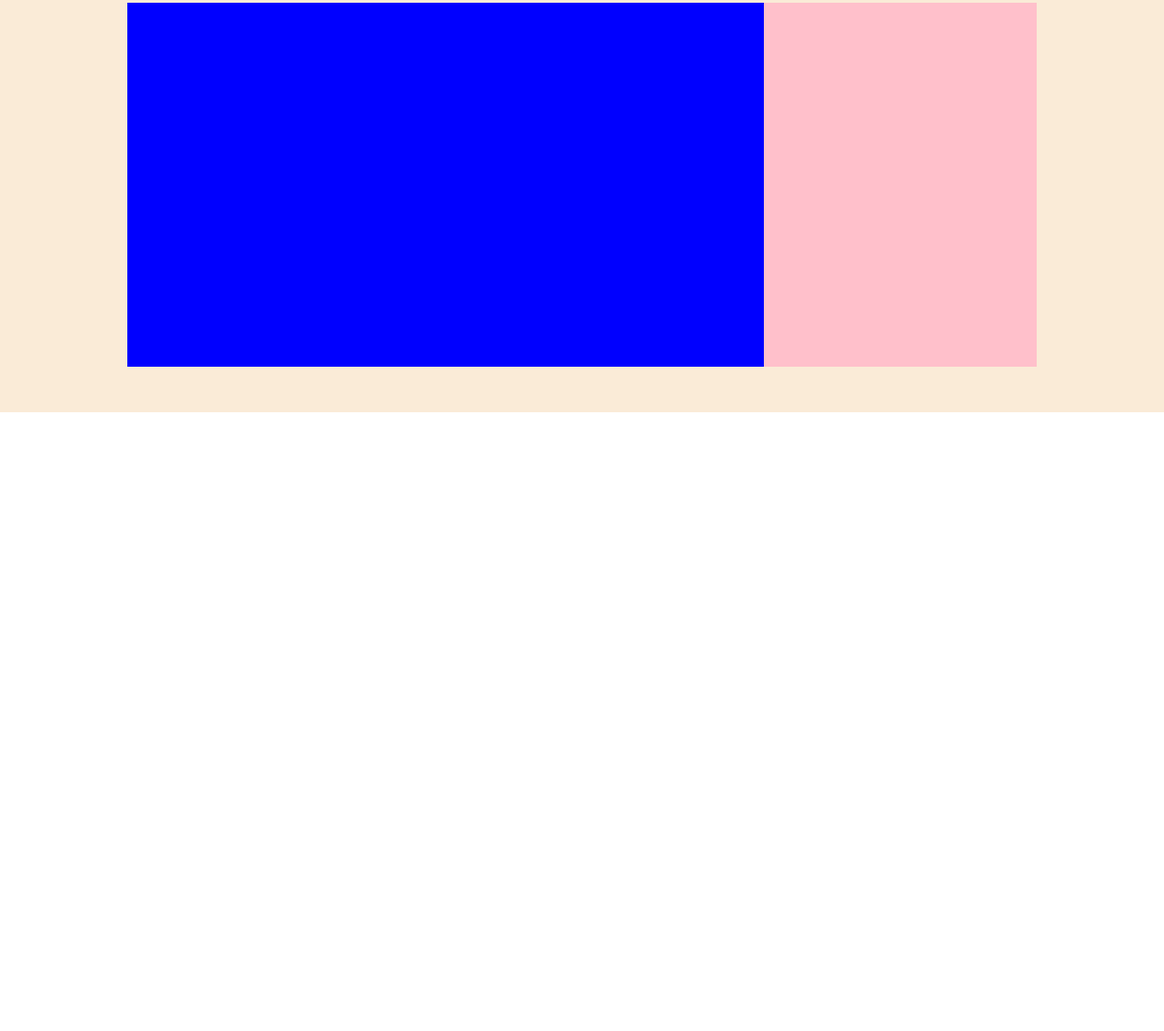
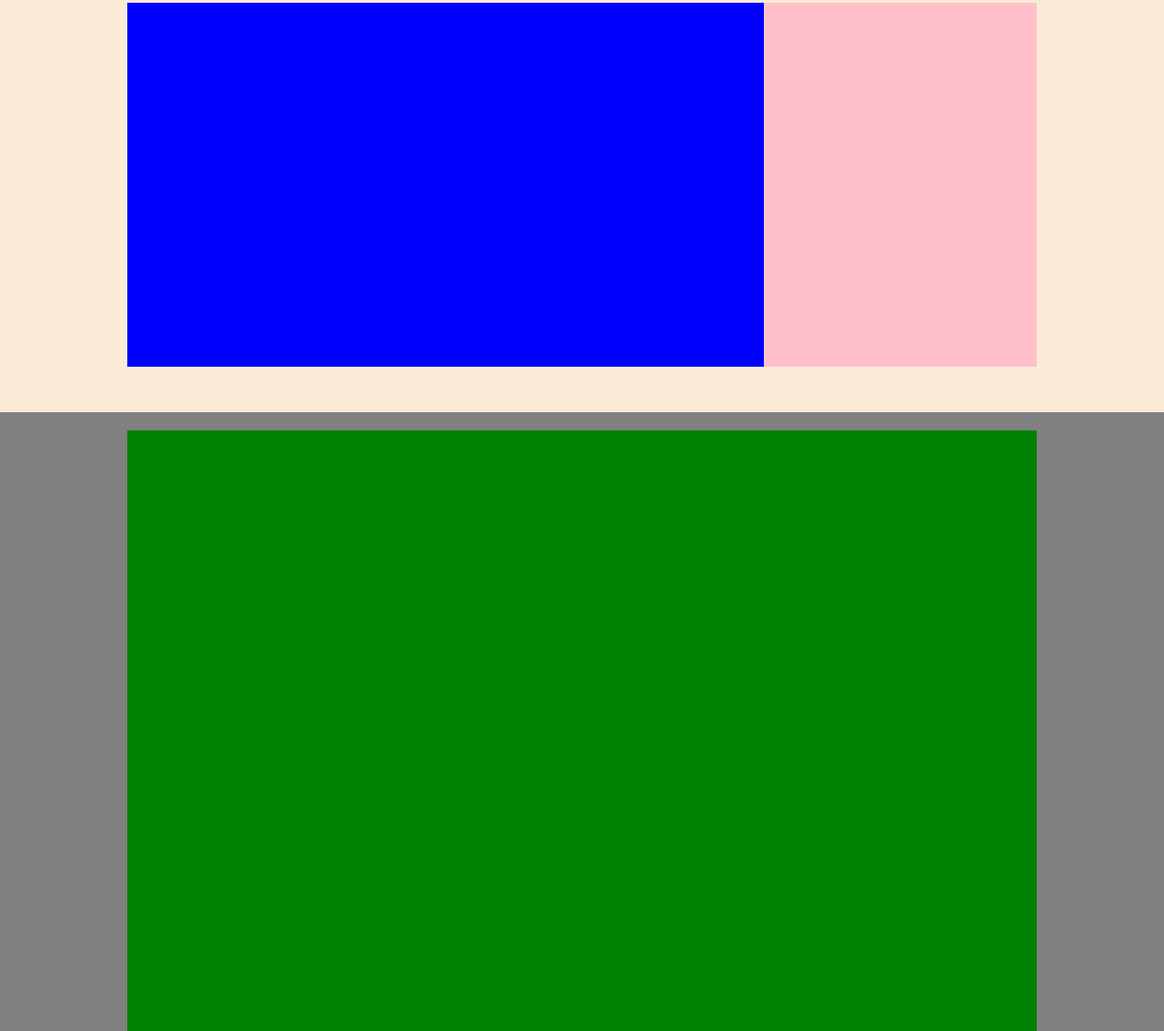
Before and after one commit to gennaroderosa10/htmlcss-struttura-discord, a plain HTML site: page index.html in a window 1280 px wide. Shown: the part 1547-2680 px from the top of the page at 91% size. Before the commit the page ends 2000 px from the top, so only its background shows below. Drawn offline with Linux system fonts and the light colour scheme.

Commit message:
feat: fine sezione 5

```diff
--- a/css/style.css
+++ b/css/style.css
@@ -44,6 +44,10 @@ li {
 
 .bg-grey {
     background-color: grey;
+}
+
+.bg-green {
+    background-color: green;
 }
 
 .min-h-500 {
@@ -113,10 +117,7 @@ li {
     min-height: 400px;
 }
 
-.sezione1bis {
-    min-height: 400px;
-    max-width: 500px;
-}
+
 
 .div-sec-1 {
     min-width: 800px;
@@ -162,3 +163,8 @@ li {
 .sezione2-bis {
     flex-direction: row-reverse;
 }
+
+.sezione-4 {
+    min-height: 800px;
+    max-width: 1000px;
+}
--- a/index.html
+++ b/index.html
@@ -60,7 +60,7 @@
 
         <!-- sezione  -->
         <div class="wrapper bg-grey flex justify-content-center align-items-center ">
-            <!-- seconda sezione -->
+            <!-- terza sezione -->
             <section class="sezione2 sezione2-bis flex justify-content-center align-items-center">
                 <div class="div-sec-2 left-div bg-blue">
 
@@ -77,7 +77,7 @@
 
         <!-- sezione-4 -->
         <div class="wrapper bg-antiquewhite flex justify-content-center align-items-center ">
-            <!-- seconda sezione -->
+            <!-- quarta sezione -->
             <section class="sezione2 flex justify-content-center align-items-center">
                 <div class="div-sec-2 left-div bg-blue">
 
@@ -92,8 +92,11 @@
 
         </div>
 
-
-
+        <!-- sezione 5 -->
+<div class="wrapper-section1 bg-grey py-20">
+            <section class="mx-auto sezione-4 bg-green">
+            </section>
+        </div>
 
 
 
```
